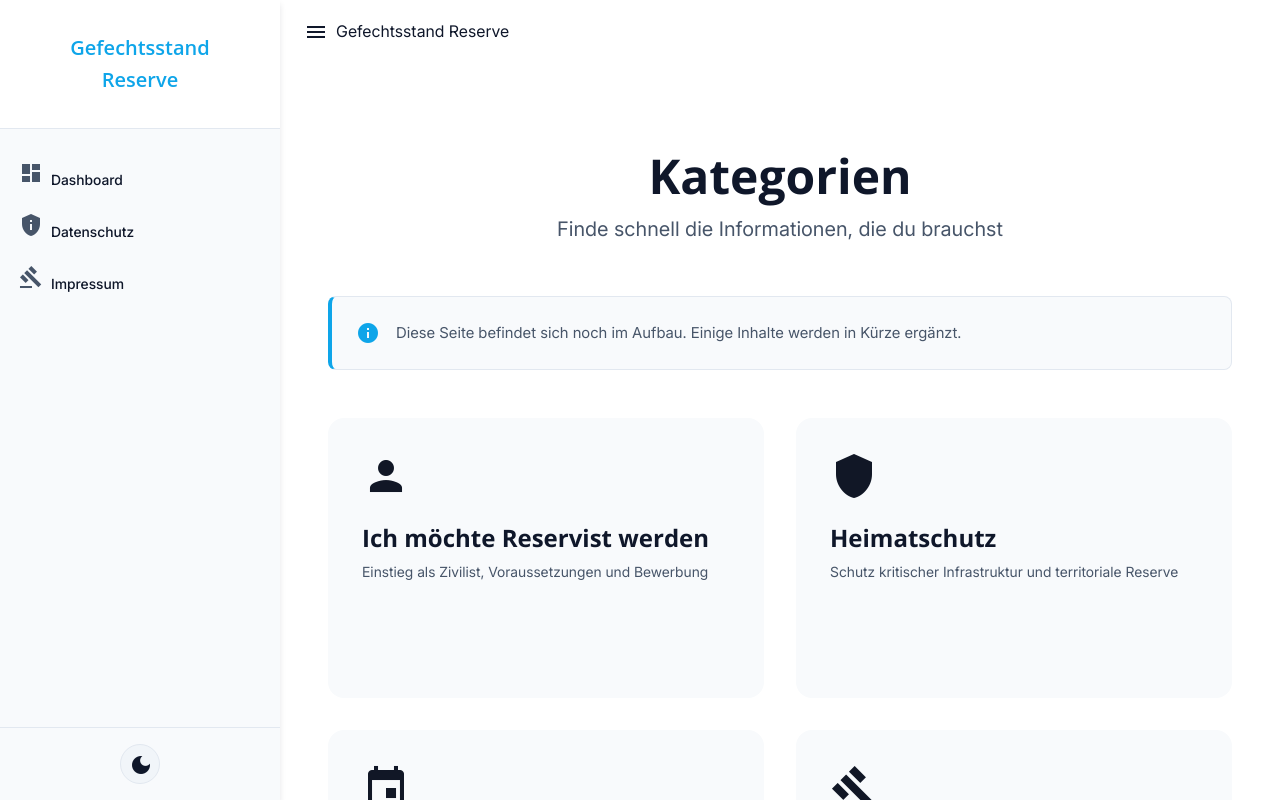
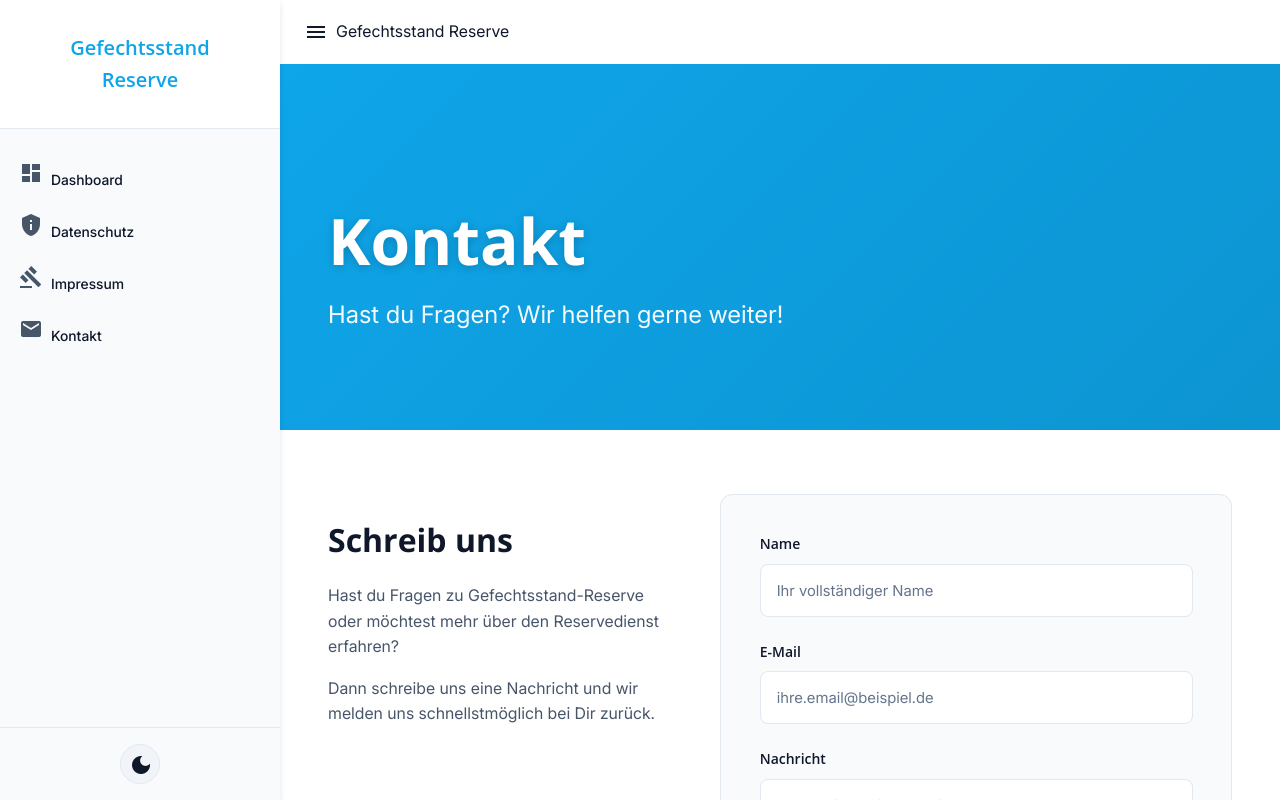
Before and after one commit to BadRix90/ReservHub, an Angular app in the folder reservhub/: page /contact in a window 1280 px wide. Before the commit this address led to /dashboard. Built offline with nearby package versions, Linux system fonts and the light colour scheme; no server answers; a web font is replaced by a local one.

Commit message:
Add and redesign contact page
Introduces a new contact page with updated layout, styles, and navigation. The contact form and toast notifications have been visually improved, and the page is now accessible via the main navigation and routing.

```diff
--- a/reservhub/src/app/app.routes.ts
+++ b/reservhub/src/app/app.routes.ts
@@ -5,6 +5,7 @@ import { Documents } from './pages/documents/documents';
 import { PrivacyPolicy } from './pages/privacy-policy/privacy-policy';
 import { LegalNotice } from './pages/legal-notice/legal-notice';
 import { Dashboard } from './pages/dashboard/dashboard';
+import { Contact } from './shared/contact/contact';
 import { Heimatschutz } from './pages/heimatschutz/heimatschutz';
 import { ReservistWerden } from './pages/reservist-werden/reservist-werden';
 import { Wehruebungen } from './pages/wehruebungen/wehruebungen';
@@ -16,6 +17,7 @@ import { Usg } from './pages/usg/usg';
 export const routes: Routes = [
   { path: '', redirectTo: '/dashboard', pathMatch: 'full' },
   { path: 'dashboard', component: Dashboard },
+  { path: 'contact', component: Contact },
   { path: 'home', component: Home },
   { path: 'about', component: About },
   { path: 'documents', component: Documents },
--- a/reservhub/src/app/app.ts
+++ b/reservhub/src/app/app.ts
@@ -38,7 +38,8 @@ export class App {
 protected readonly navItems = signal<NavItem[]>([
   { label: 'Dashboard', route: '/dashboard', icon: 'dashboard' },
   { label: 'Datenschutz', route: '/privacy-policy', icon: 'privacy_tip' },
-  { label: 'Impressum', route: '/legal-notice', icon: 'gavel' }
+  { label: 'Impressum', route: '/legal-notice', icon: 'gavel' },
+    { label: 'Kontakt', route: '/contact', icon: 'mail' }
 ]);
 
   constructor(
--- a/reservhub/src/app/shared/contact/contact.html
+++ b/reservhub/src/app/shared/contact/contact.html
@@ -1,25 +1,32 @@
-<section class="contact">
-  <div class="contact__container">
+<div class="page">
+  <div class="page__hero" style="--hero-color: var(--primary)">
+    <div class="page__hero-content">
+      <h1 class="page__title">Kontakt</h1>
+      <p class="page__subtitle">Hast du Fragen? Wir helfen gerne weiter!</p>
+    </div>
+  </div>
 
-    <div class="contact__content">
+  <div class="page__content">
+    <div class="contact">
+      <div class="contact__grid">
         <div class="contact__info">
-        <h3 class="contact__label">Kontakt</h3>
-        <div class="contact__description">
-          <p>Hast du Fragen zu Gefechtsstand-Reserve oder möchtest mehr über unsere
-            und dem Reservedienst erfahren?</p>
-          <p>Dann schreibe uns eine Nachricht und wir melden uns
-            schnellstmöglich bei Dir zurück.</p>
-        </div>
+          <h2>Schreib uns</h2>
+          <p>Hast du Fragen zu Gefechtsstand-Reserve oder möchtest mehr über den Reservedienst erfahren?</p>
+          <p>Dann schreibe uns eine Nachricht und wir melden uns schnellstmöglich bei Dir zurück.</p>
         </div>
 
         <div class="contact__form-wrapper">
           <form class="contact__form" [formGroup]="contactForm" (ngSubmit)="submitForm()">
-
             <div class="form-group">
               <label for="name" class="form-group__label">Name</label>
-            <input type="text" id="name" formControlName="name" class="form-group__input"
+              <input
+                type="text"
+                id="name"
+                formControlName="name"
+                class="form-group__input"
                 [class.form-group__input--error]="contactForm.get('name')?.invalid && contactForm.get('name')?.touched"
-              placeholder="Ihr vollständiger Name" (blur)="validateField('name')">
+                placeholder="Ihr vollständiger Name"
+                (blur)="validateField('name')">
 
               @if (contactForm.get('name')?.invalid && contactForm.get('name')?.touched) {
                 <div class="form-group__error">{{ getFieldError('name') }}</div>
@@ -28,9 +35,14 @@
 
             <div class="form-group">
               <label for="email" class="form-group__label">E-Mail</label>
-            <input type="email" id="email" formControlName="email" class="form-group__input"
+              <input
+                type="email"
+                id="email"
+                formControlName="email"
+                class="form-group__input"
                 [class.form-group__input--error]="contactForm.get('email')?.invalid && contactForm.get('email')?.touched"
-              placeholder="ihre.email@unternehmen.de" (blur)="validateField('email')">
+                placeholder="ihre.email@beispiel.de"
+                (blur)="validateField('email')">
 
               @if (contactForm.get('email')?.invalid && contactForm.get('email')?.touched) {
                 <div class="form-group__error">{{ getFieldError('email') }}</div>
@@ -39,9 +51,12 @@
 
             <div class="form-group">
               <label for="message" class="form-group__label">Nachricht</label>
-            <textarea id="message" formControlName="message" class="form-group__textarea"
+              <textarea
+                id="message"
+                formControlName="message"
+                class="form-group__textarea"
                 [class.form-group__textarea--error]="contactForm.get('message')?.invalid && contactForm.get('message')?.touched"
-              placeholder="Beschreiben Sie Ihr Anliegen oder Ihre Fragen zu ReservHub..."
+                placeholder="Beschreiben Sie Ihr Anliegen oder Ihre Fragen..."
                 (blur)="validateField('message')"></textarea>
 
               @if (contactForm.get('message')?.invalid && contactForm.get('message')?.touched) {
@@ -52,37 +67,36 @@
             <div class="form-checkbox">
               <input type="checkbox" id="privacy" formControlName="privacy" class="form-checkbox__input">
               <label for="privacy" class="form-checkbox__label">
-              Ich habe die Datenschutzerklärung gelesen und stimme der Verarbeitung
-              meiner Daten zu.
+                Ich habe die Datenschutzerklärung gelesen und stimme der Verarbeitung meiner Daten zu.
               </label>
             </div>
 
             <div class="form-actions">
-            <button type="submit" class="form-actions__submit" [class.form-actions__submit--loading]="isSubmitting()"
+              <button
+                type="submit"
+                class="form-actions__submit"
+                [class.form-actions__submit--loading]="isSubmitting()"
                 [disabled]="!contactForm.valid || isSubmitting()">
                 @if (isSubmitting()) { Wird gesendet... } @else { Nachricht senden }
               </button>
-
             </div>
-
           </form>
+        </div>
+      </div>
     </div>
   </div>
 </div>
 
 @if (toastData().show) {
-  <div class="toast" [class]="'toast--' + toastData().type" (click)="hideToast()">
-    <div class="toast__icon">
+  <div class="toast" [class]="'toast--' + toastData().type">
+    <mat-icon>
       @switch (toastData().type) {
-      @case ('success') { ✓ }
-      @case ('error') { ✕ }
-      @case ('warning') { ⚠ }
+        @case ('success') { check_circle }
+        @case ('error') { error }
+        @case ('warning') { warning }
       }
-    </div>
-
+    </mat-icon>
     <div class="toast__message">{{ toastData().message }}</div>
-
     <button class="toast__close" (click)="hideToast()">×</button>
   </div>
 }
-</section>
--- a/reservhub/src/app/shared/contact/contact.scss
+++ b/reservhub/src/app/shared/contact/contact.scss
@@ -1,117 +1,98 @@
-@use '@angular/material' as mat;
-@use 'variables' as *;
-@use 'mixins' as *;
+@use '../../../styles/page-template' as *;
+@use '../../../styles/variables' as *;
+@use '../../../styles/mixins' as *;
+
+@include category-page-layout;
 
 .contact {
-  padding: 4rem 2rem;
-  min-height: 100vh;
-
-  &__container {
-    max-width: 1200px;
-    margin: 0 auto;
-  }
-
-  &__content {
+  &__grid {
     display: grid;
-    grid-template-columns: 1fr 1fr;
-    gap: 4rem;
+    grid-template-columns: 1fr 1.5fr;
+    gap: clamp(2rem, 4vw, 4rem);
     align-items: start;
 
-    @media (max-width: $breakpoint-xl) {
+    @include respond-down(md) {
       grid-template-columns: 1fr;
-      gap: 3rem;
+      gap: clamp(1.5rem, 3vw, 2rem);
     }
   }
 
   &__info {
-    .contact__label {
-      font-size: 0.875rem;
-      font-weight: 600;
-      color: #6b7280;
-      text-transform: uppercase;
-      letter-spacing: 0.1em;
-      margin-bottom: 1rem;
+    h2 {
+      font-size: clamp(1.5rem, 3vw, 2rem);
+      font-weight: 700;
+      color: var(--text-primary);
+      margin-bottom: $spacing-lg;
+      font-family: $font-headings;
     }
 
-    .contact__title {
-      font-size: 2.5rem;
-      font-weight: 700;
-      color: #111827;
-      margin-bottom: 2rem;
-      line-height: 1.2;
+    p {
+      color: var(--text-secondary);
+      line-height: 1.6;
+      margin-bottom: $spacing-md;
 
-      @media (max-width: 480px) {
-        font-size: 2rem;
-      }
-    }
-
-    .contact__description {
-      p {
-        color: #6b7280;
-        line-height: 1.6;
-        margin-bottom: 1rem;
-
-        &:last-child {
-          margin-bottom: 0;
-        }
+      &:last-child {
+        margin-bottom: 0;
       }
     }
   }
 
   &__form-wrapper {
-    background-color: #f1f3f4;
-    border-radius: 20px;
-    border: 2px solid transparent;
-    transition: all 0.3s ease-in-out;
-    padding: 20px;
+    background: var(--surface-alt);
+    border: 1px solid var(--border-color);
+    border-radius: $border-radius-lg;
+    padding: clamp(1.5rem, 3vw, 2.5rem);
   }
 
   &__form {
     .form-group {
-      margin-bottom: 2rem;
+      margin-bottom: clamp(1.25rem, 2.5vw, 1.5rem);
 
       &__label {
         display: block;
         font-weight: 600;
-        color: #111827;
-        margin-bottom: 0.75rem;
+        color: var(--text-primary);
+        margin-bottom: $spacing-sm;
         font-size: 0.875rem;
+        font-family: $font-headings;
       }
 
       &__input,
       &__textarea {
         width: 100%;
-        padding: 0.875rem;
-        border: 2px solid #e5e7eb;
-        border-radius: 8px;
-        font-family: inherit;
-        font-size: 1rem;
-        transition: border-color 0.2s ease;
+        padding: $spacing-md;
+        border: 1px solid var(--border-color);
+        border-radius: $border-radius-md;
+        font-family: $font-primary;
+        font-size: 0.9375rem;
+        background: var(--surface);
+        color: var(--text-primary);
+        @include smooth-transition();
 
         &:focus {
           outline: none;
-          border-color: #3b82f6;
+          border-color: var(--primary);
+          box-shadow: 0 0 0 3px rgba(0, 188, 212, 0.1);
         }
 
         &--error {
-          border-color: #ef4444;
+          border-color: var(--error);
         }
 
         &::placeholder {
-          color: #9ca3af;
+          color: var(--text-muted);
         }
       }
 
       &__textarea {
-        min-height: 120px;
+        min-height: 140px;
         resize: vertical;
-        font-family: inherit;
       }
 
       &__error {
-        color: #ef4444;
-        font-size: 0.875rem;
-        margin-top: 0.5rem;
+        color: var(--error);
+        font-size: 0.8125rem;
+        margin-top: $spacing-xs;
         font-weight: 500;
       }
     }
@@ -119,20 +100,21 @@
     .form-checkbox {
       display: flex;
       align-items: flex-start;
-      gap: 0.75rem;
-      margin-bottom: 2rem;
+      gap: $spacing-sm;
+      margin-bottom: clamp(1.25rem, 2.5vw, 1.5rem);
 
       &__input {
         width: 18px;
         height: 18px;
-        accent-color: #3b82f6;
-        margin-top: 0.25rem;
+        accent-color: var(--primary);
+        margin-top: 0.15rem;
         flex-shrink: 0;
+        cursor: pointer;
       }
 
       &__label {
-        font-size: 0.875rem;
-        color: #6b7280;
+        font-size: 0.8125rem;
+        color: var(--text-secondary);
         line-height: 1.5;
         cursor: pointer;
       }
@@ -140,24 +122,27 @@
 
     .form-actions {
       &__submit {
-        background: #3b82f6;
+        background: var(--primary);
         color: white;
         border: none;
-        padding: 1rem 2rem;
-        border-radius: 8px;
+        padding: $spacing-md $spacing-xl;
+        border-radius: $border-radius-md;
         font-weight: 600;
         cursor: pointer;
-        transition: all 0.2s ease;
-        min-width: 180px;
+        width: 100%;
+        font-family: $font-headings;
+        font-size: 0.9375rem;
+        @include smooth-transition();
 
         &:hover:not(:disabled) {
-          background: #2563eb;
+          background: var(--primary-dark);
           transform: translateY(-2px);
+          box-shadow: var(--shadow-md);
         }
 
         &:disabled {
-          background: #d1d5db;
-          color: #9ca3af;
+          background: var(--border-color);
+          color: var(--text-muted);
           cursor: not-allowed;
           transform: none;
         }
@@ -174,7 +159,7 @@
             border-top: 2px solid currentColor;
             border-radius: 50%;
             animation: spin 1s linear infinite;
-            right: 1rem;
+            right: $spacing-lg;
             top: 50%;
             transform: translateY(-50%);
           }
@@ -186,76 +171,72 @@
 
 .toast {
   position: fixed;
-  top: 2rem;
-  right: 2rem;
+  top: $spacing-xl;
+  right: $spacing-xl;
   display: flex;
   align-items: center;
-  gap: 0.75rem;
-  padding: 1rem 1.25rem;
-  background: white;
-  border-radius: 8px;
-  box-shadow: 0 4px 20px rgba(0, 0, 0, 0.15);
-  min-width: 300px;
-  max-width: 400px;
+  gap: $spacing-md;
+  padding: $spacing-lg;
+  background: var(--surface-alt);
+  border-radius: $border-radius-md;
+  box-shadow: var(--shadow-lg);
+  border: 1px solid var(--border-color);
+  min-width: 320px;
+  max-width: 420px;
   z-index: 1000;
   animation: slideIn 0.3s ease;
 
   &--success {
-    border-left: 4px solid #10b981;
+    border-left: 4px solid var(--success);
 
-    .toast__icon {
-      color: #10b981;
+    mat-icon {
+      color: var(--success);
     }
   }
 
   &--error {
-    border-left: 4px solid #ef4444;
+    border-left: 4px solid var(--error);
 
-    .toast__icon {
-      color: #ef4444;
+    mat-icon {
+      color: var(--error);
     }
   }
 
   &--warning {
-    border-left: 4px solid #f59e0b;
+    border-left: 4px solid var(--warning);
 
-    .toast__icon {
-      color: #f59e0b;
+    mat-icon {
+      color: var(--warning);
     }
   }
 
-  &__icon {
-    font-weight: bold;
-    font-size: 1rem;
-    width: 20px;
-    height: 20px;
-    display: flex;
-    align-items: center;
-    justify-content: center;
+  mat-icon {
+    flex-shrink: 0;
   }
 
   &__message {
     flex: 1;
     font-size: 0.875rem;
-    color: #111827;
+    color: var(--text-primary);
     line-height: 1.4;
   }
 
   &__close {
     background: none;
     border: none;
-    font-size: 1.125rem;
-    color: #9ca3af;
+    font-size: 1.25rem;
+    color: var(--text-secondary);
     cursor: pointer;
     padding: 0;
-    width: 20px;
-    height: 20px;
+    width: 24px;
+    height: 24px;
     display: flex;
     align-items: center;
     justify-content: center;
+    @include smooth-transition();
 
     &:hover {
-      color: #111827;
+      color: var(--text-primary);
     }
   }
 }
@@ -265,7 +246,6 @@
     transform: translateX(100%);
     opacity: 0;
   }
-
   to {
     transform: translateX(0);
     opacity: 1;
@@ -273,21 +253,6 @@
 }
 
 @keyframes spin {
-  from {
-    transform: translateY(-50%) rotate(0deg);
-  }
-
-  to {
-    transform: translateY(-50%) rotate(360deg);
-  }
+  from { transform: translateY(-50%) rotate(0deg); }
+  to { transform: translateY(-50%) rotate(360deg); }
 }
-
-@media (max-width: 480px) {
-  .toast {
-    top: 1rem;
-    right: 1rem;
-    left: 1rem;
-    min-width: auto;
-    max-width: none;
-  }
-}
--- a/reservhub/src/app/shared/contact/contact.ts
+++ b/reservhub/src/app/shared/contact/contact.ts
@@ -2,11 +2,12 @@ import { Component, inject, signal, effect } from '@angular/core';
 import { CommonModule } from '@angular/common';
 import { ReactiveFormsModule, FormBuilder, Validators } from '@angular/forms';
 import { HttpClient } from '@angular/common/http';
+import { MatIconModule } from '@angular/material/icon';
 
 @Component({
   standalone: true,
   selector: 'app-contact',
-  imports: [CommonModule, ReactiveFormsModule],
+  imports: [CommonModule, ReactiveFormsModule, MatIconModule],
   templateUrl: './contact.html',
   styleUrl: './contact.scss'
 })
```
Lines whose indentation alone changed are shown as unchanged.
